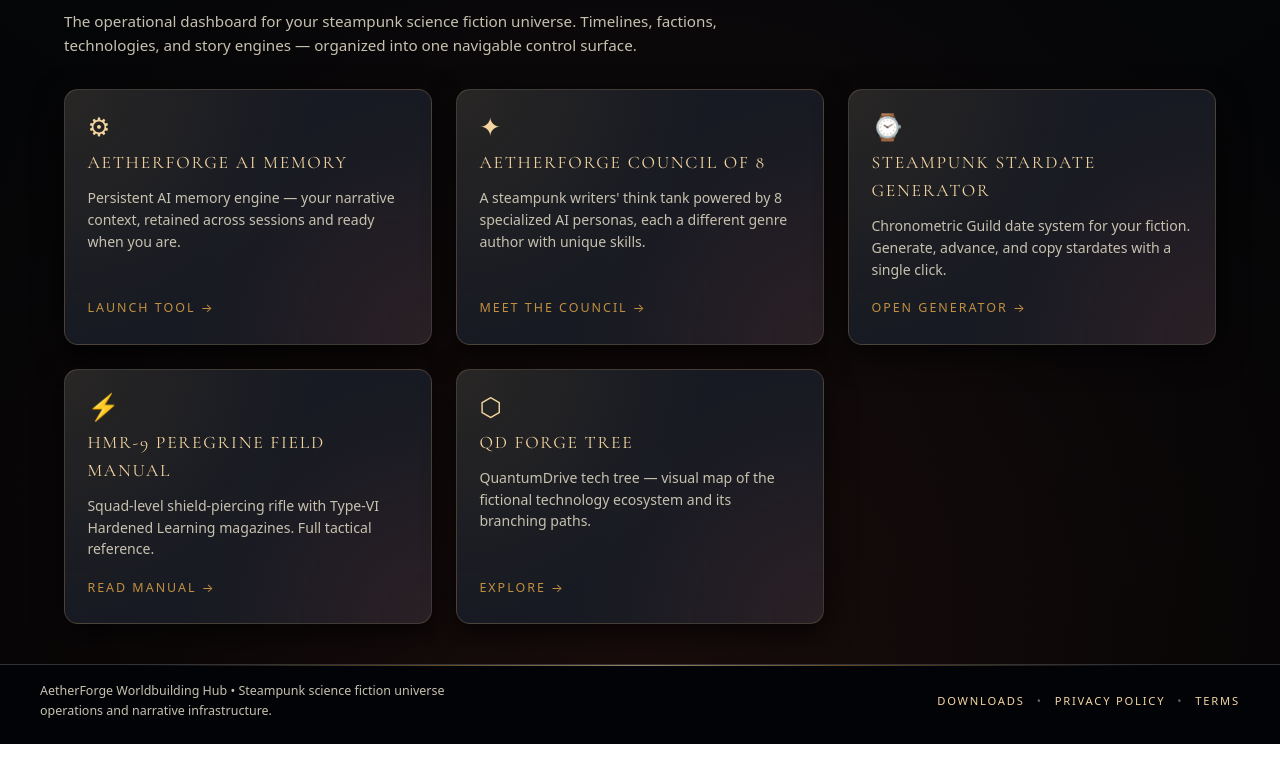
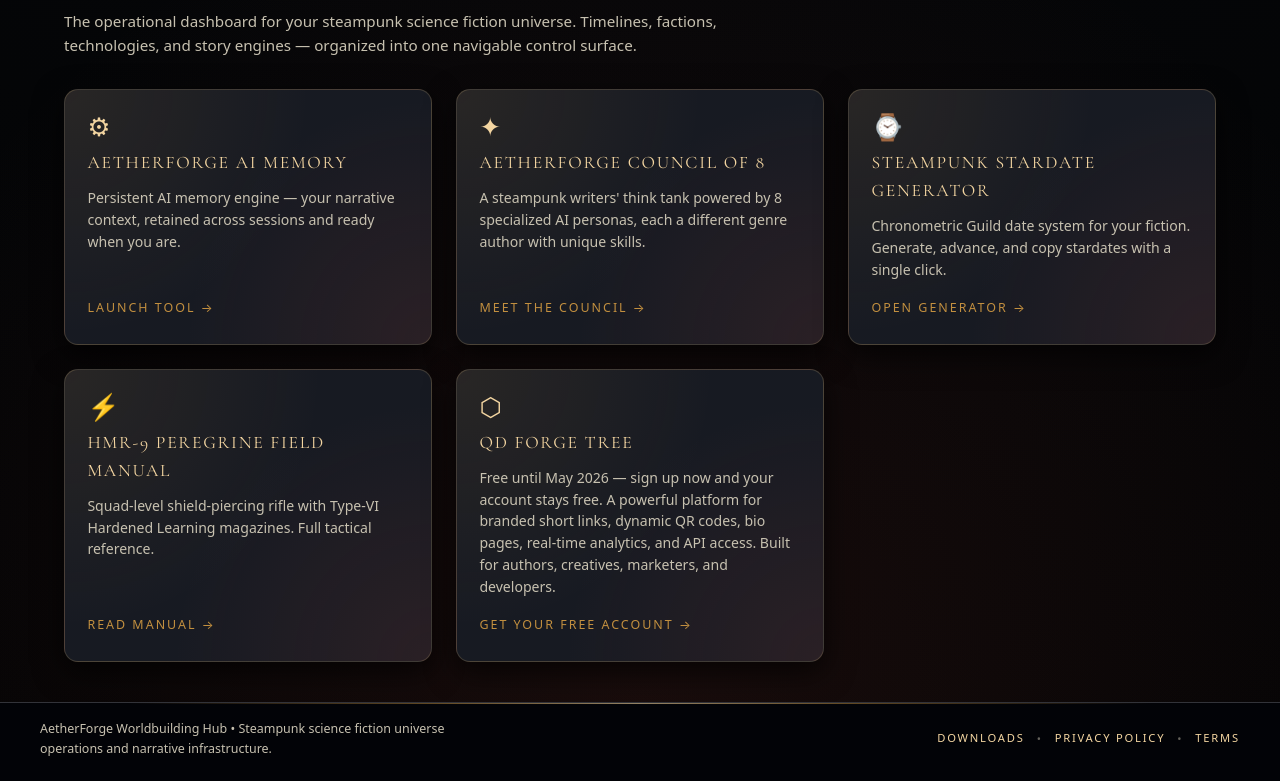
Before and after one commit to powerproweb/quantumstoryforge, a plain HTML site: page index.html in a window 1280 px wide. Shown: the part 797-1578 px from the top of the page. Before the commit the page ends 1541 px from the top, so only its background shows below. Drawn offline with nearby package versions, Linux system fonts and the light colour scheme.

Commit message:
Update QD Forge Tree card copy with free account offer details
Co-Authored-By: Oz <oz-agent@warp.dev>

```diff
--- a/index.html
+++ b/index.html
@@ -120,9 +120,9 @@
           <div class="feature-card-icon">⬡</div>
           <div class="feature-card-title">QD Forge Tree</div>
           <div class="feature-card-desc">
-            QuantumDrive tech tree &mdash; visual map of the fictional technology ecosystem and its branching paths.
+            Free until May 2026 &mdash; sign up now and your account stays free. A powerful platform for branded short links, dynamic QR codes, bio pages, real-time analytics, and API access. Built for authors, creatives, marketers, and developers.
           </div>
-          <div class="feature-card-arrow">Explore &rarr;</div>
+          <div class="feature-card-arrow">Get Your Free Account &rarr;</div>
         </a>
       </div>
     </section>
```
